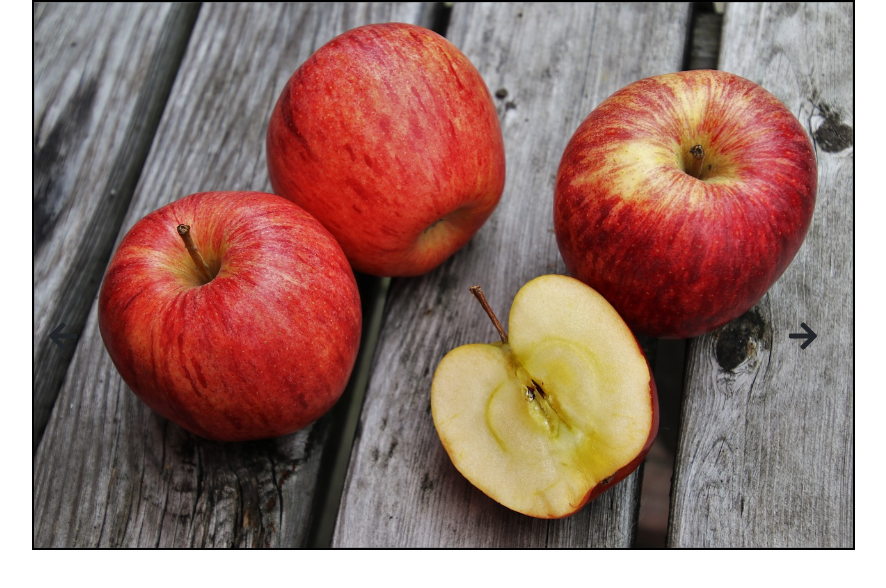
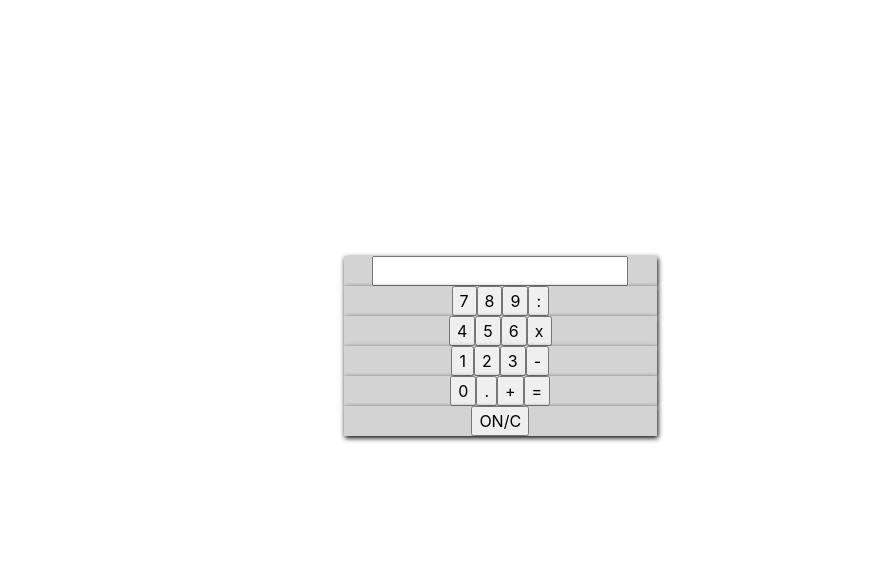
Before and after one commit to ArnaudCartailler/exo_calculatriceJS, a plain HTML site: page index.html in a window 1280 px wide. Shown: the whole page, without its empty margins (171-1057 px from the left). Drawn offline with nearby package versions, Linux system fonts and the light colour scheme.

Commit message:
first version of calculator

```diff
--- a/css/main.css
+++ b/css/main.css
@@ -96,36 +96,36 @@ textarea {
 /* ==========================================================================
    Author's custom styles
    ========================================================================== */
+  .container-fluid{
+    margin-top: 20%;
+    width: auto;
+  }
 
-.container-fluid{
-  width:100%;
-}
-.container-fluid .slides{
-  position: relative;
-  width : auto;
-  margin-left: 15%;
-}
-
-.container-fluid .slides img{
-  border : 2px solid black;
-}
-
-.container-fluid .select{
-  width:60%;
-  position: absolute;
-  left : 220px;
-  top : 40%;
-}
-
-.container-fluid .select .point-select:hover{
-  padding: 10px 10px 10px 10px;
-  background-color :black;
-  opacity: 0.8;
-  color :white;
-  border-radius: 3px;
-}
+  .container-fluid p{
+    font-size: 30px;
+    color:white;
+  }
 
 
+  .container-fluid .row{
+    margin-left: 40%;
+    background-color: lightgrey;
+    justify-content: center;
+    box-shadow: 1px 2px 5px black;
+  }
+
+  .container-fluid .row button{
+    font-size: 40px;
+    margin: 10px 0px 10px 10px;
+  }
+
+  .container-fluid .row .moins{
+    padding-left: 18px;
+  }
+
+  .container-fluid .row .point{
+    padding-left: 20px;
+  }
 
 
 /* ==========================================================================
--- a/index.html
+++ b/index.html
@@ -20,48 +20,48 @@
 
 <body>
 
-  <div class="container-fluid">
+<div class="container-fluid">
 
-      <div class="carousel-slides">
-        <div class="slides">
-          <img src="img/compass.jpg" alt="compass" height="570">
-          <p></p>
-        </div>
+<form name="calculatrice">
 
-        <div class="slides">
-          <img src="img/design.jpg"alt="design" height="550">
-        </div>
+  <div class="row col-3">
+    <input name="result" class="affiche"></input>
+  </div>
 
-        <!-- <div class="slides">
-          <img src="img/imac.png"  alt="imac" height="550">
-        </div> -->
+  <div class="row col-3">
+    <input type="button" value="7" onClick="ajouter('7')">
+    <input type="button" value="8" onClick="ajouter('8')">
+    <input type="button" value="9" onClick="ajouter('9')">
+    <input type="button" value=":" onClick="ajouter('/')">
+  </div>
 
-        <div class="slides">
-          <img src="img/apple.jpg"alt="apple" height="550">
-          <p></p>
-        </div>
+  <div class="row col-3">
+    <input type="button" value="4" onClick="ajouter('4')">
+    <input type="button" value="5" onClick="ajouter('5')">
+    <input type="button" value="6" onClick="ajouter('6')">
+    <input type="button" value="x" onClick="ajouter('*')">
+  </div>
 
-        <div class="slides">
-          <img src="img/phone.jpg" alt="phone" height="550">
-          <p></p>
-        </div>
+  <div class="row col-3">
+    <input type="button" value="1" onClick="ajouter('1')">
+    <input type="button" value="2" onClick="ajouter('2')">
+    <input type="button" value="3" onClick="ajouter('3')">
+    <input type="button" value="-" onClick="ajouter('-')">
+  </div>
 
-        <div class="slides">
-          <img src="img/wake.jpg"  alt="wakeboard" height="550">
-          <p></p>
-        </div>
+  <div class="row col-3">
+    <input type="button" value="0" onClick="ajouter('0')">
+    <input type="button" value="." onClick="ajouter('.')">
+    <input type="button" value="+" onClick="ajouter('+')">
+    <input type="button" value="=" onClick="calcul()">
   </div>
-    <div class="select d-flex justify-content-between">
-      <div class="point-select">
-      <a class="prev" onclick="plusSlides(-1, 0)"><i class="fas fa-arrow-left fa-2x"></i></a>
-    </div>
-    <div class="point-select">
-      <a class="next" onclick="plusSlides(1, 0)"><i class="fas fa-arrow-right fa-2x"></i></a>
-    </div>
-    </div>
+
+  <div class="row col-3">
+    <input type="reset" value="ON/C">
+  </div>
+</form>
 </div>
 
-<!--résolution des images : 1280x853-->
 
   <script src="js/vendor/modernizr-3.6.0.min.js"></script>
   <script src="https://code.jquery.com/jquery-3.3.1.min.js" integrity="sha256-FgpCb/KJQlLNfOu91ta32o/NMZxltwRo8QtmkMRdAu8=" crossorigin="anonymous"></script>
--- a/js/main.js
+++ b/js/main.js
@@ -1,43 +1,34 @@
 
-var slideIndex = [1,1];
-var slideId = ["slides"];
+function verification(ajout) {
 
-function showSlides(n, no) {
+  var all ="1234567890[]()+-.*,/";
 
-  var i;
-  var x = document.getElementsByClassName(slideId[no]);
+  for (var i = 0; i < ajout.length; i++){
 
-  if (n > x.length) {
-    slideIndex[no] = 1
-  }
-  if (n < 1) {
-    slideIndex[no] = x.length
-  }
-  for (i = 0; i < x.length; i++) {
-     x[i].style.display = "none";
-  }
+  if (all.indexOf(ajout.charAt(i)) < 0 )
+     return false;
+     return true;
+   }
+   /*
+   Indexof renvoit à la position du caractère de la chaine.
+     charAt renvoit à l'index choisit.
+   */
+ }
 
-  x[slideIndex[no]-1].style.display = "block";
+ function calcul() {
 
-}
+   var a = 0;
+   if (verification(document.calculatrice.result.value)){
+     a = eval(document.calculatrice.result.value);
+     /*Eval prend en compte la chaine de caractère*/
+     document.calculatrice.result.value = a;
+   }
 
-var myIndex = 0;
-carousel();
+ }
 
-function plusSlides(n, no) {
-  showSlides(slideIndex[no] += n, no);
-}
+ function ajouter(caracteres) {
 
-function carousel() {
-    var i;
-    var x = document.getElementsByClassName("slides");
-    for (i = 0; i < x.length; i++) {
-      x[i].style.display = "none";
-    }
-    myIndex++;
-    if (myIndex > x.length) {
-      myIndex = 1
-    }
-    x[myIndex-1].style.display = "block";
-    setTimeout(carousel, 2500);
-}
+   /*permet la concaténation*/
+   document.calculatrice.result.value =
+   document.calculatrice.result.value + caracteres;
+ }
```
